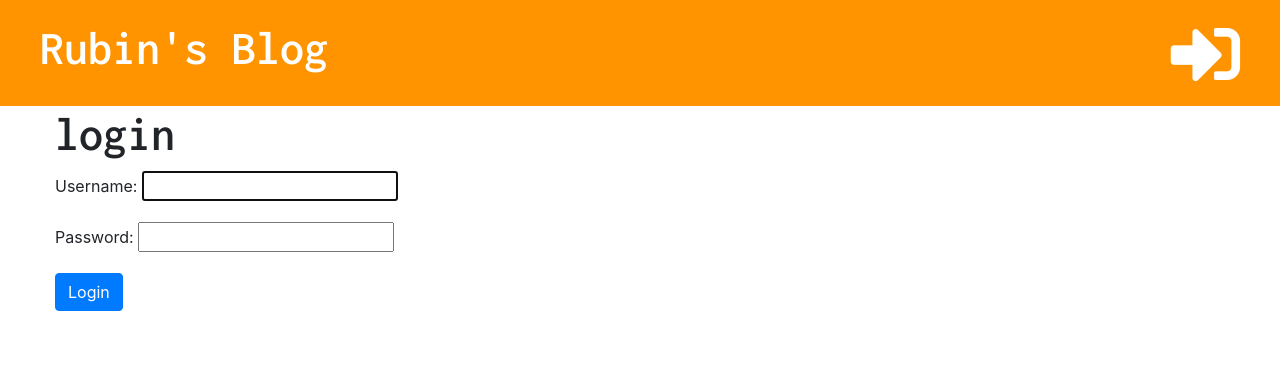
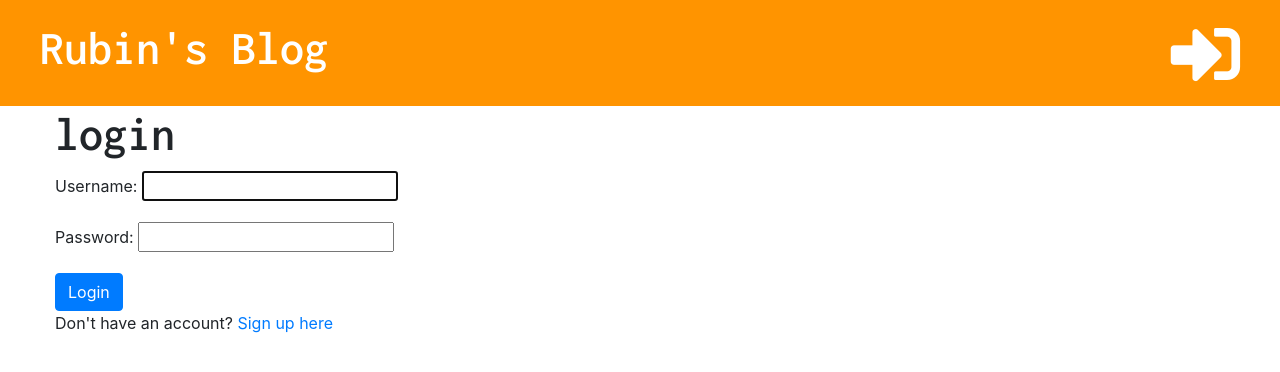
Before and after one commit to rubin-r12/my-django-site, a Django app: page /accounts/login/ in a window 1280 px wide. Shown: the top 372 px of the page. Run offline with Django 3.2, Linux system fonts and the light colour scheme; some libraries are stand-ins or nearby versions.

Commit message:
Add signup link on login page.

```diff
--- a/mysite/blog/templates/registration/login.html
+++ b/mysite/blog/templates/registration/login.html
@@ -8,4 +8,5 @@
             {{ form.as_p }}
     <button type="submit" class="btn btn-primary">Login</button>
     </form>
+    <p>Don't have an account? <a href="{% url 'signup' %}">Sign up here</a></p>
 {% endblock %}
```
Also changed, not shown: mysite/db.sqlite3.
